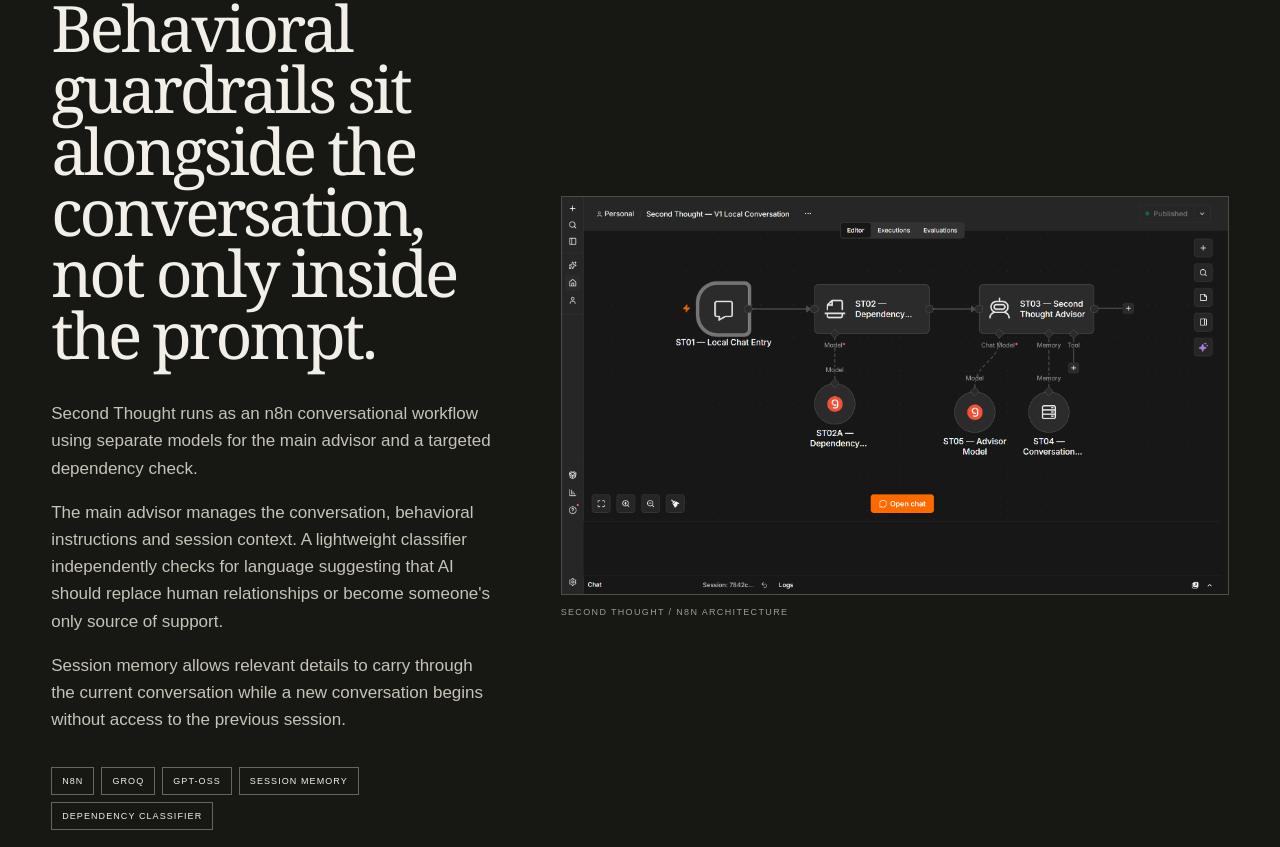
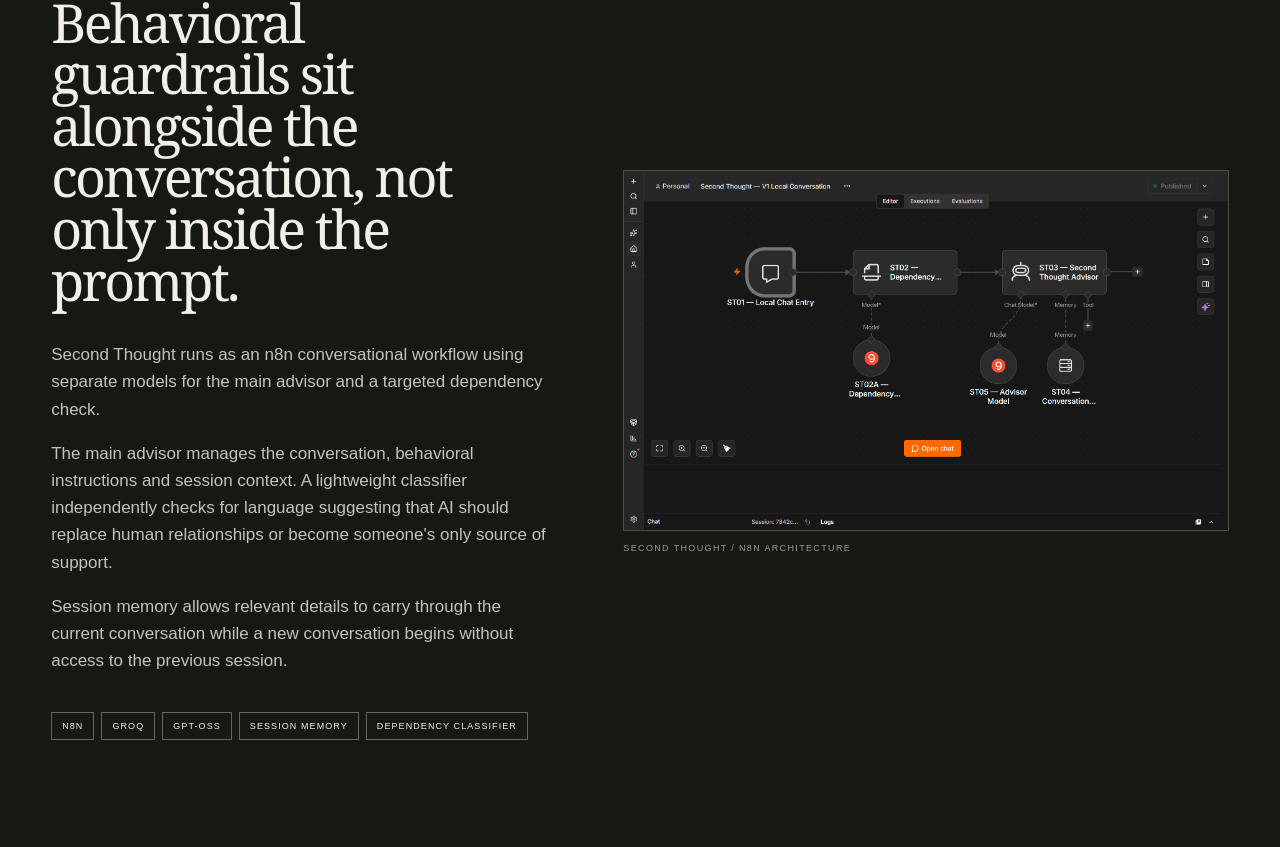
Before and after one commit to reggiemagtibay/reginald-magtibay-portfolio, a Next.js app: page /work/second-thought in a window 1280 px wide. Shown: the part 3073-3920 px from the top of the page. Built offline with nearby package versions, Linux system fonts and the light colour scheme.

Commit message:
Rebalance Second Thought architecture section

```diff
--- a/app/second-thought.css
+++ b/app/second-thought.css
@@ -116,3 +116,12 @@
 .st-hero-image{margin:0 0 24px 0;align-self:stretch}
 @media(max-width:1100px){.st-meta span:last-child b{white-space:normal}}
 @media(max-width:850px){.st-hero-image{margin-bottom:24px}}
+
+/* Architecture composition refinement */
+@media(min-width:851px){
+  .st-architecture{grid-template-columns:minmax(0,.9fr) minmax(0,1.1fr);gap:6vw}
+  .st-architecture h2{font-size:clamp(40px,4.2vw,68px);max-width:720px}
+  .st-architecture-copy>p:not(.section-label){max-width:650px}
+  .st-architecture .tags{margin-top:38px}
+  .st-workflow{width:100%;max-width:980px;justify-self:end}
+}
```
